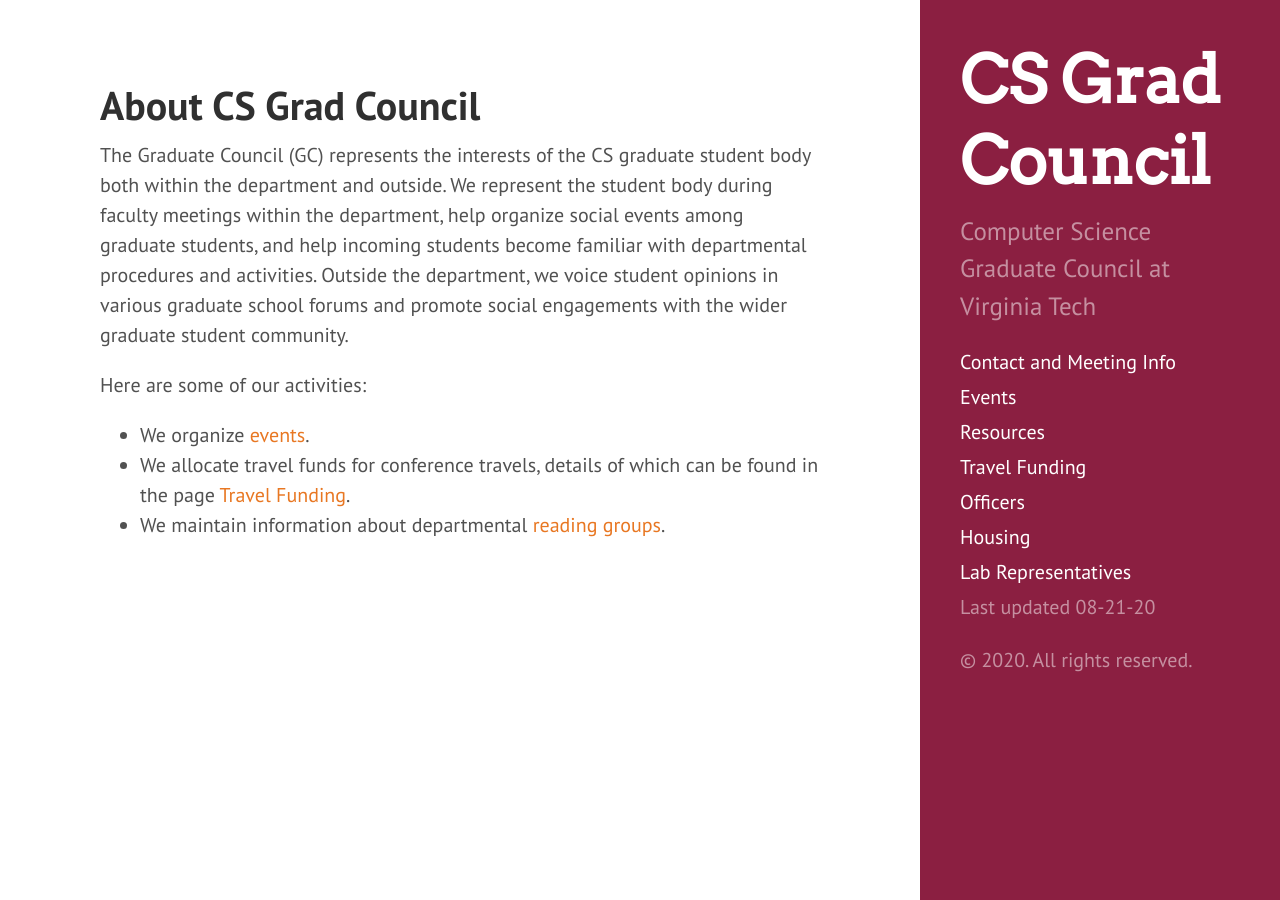
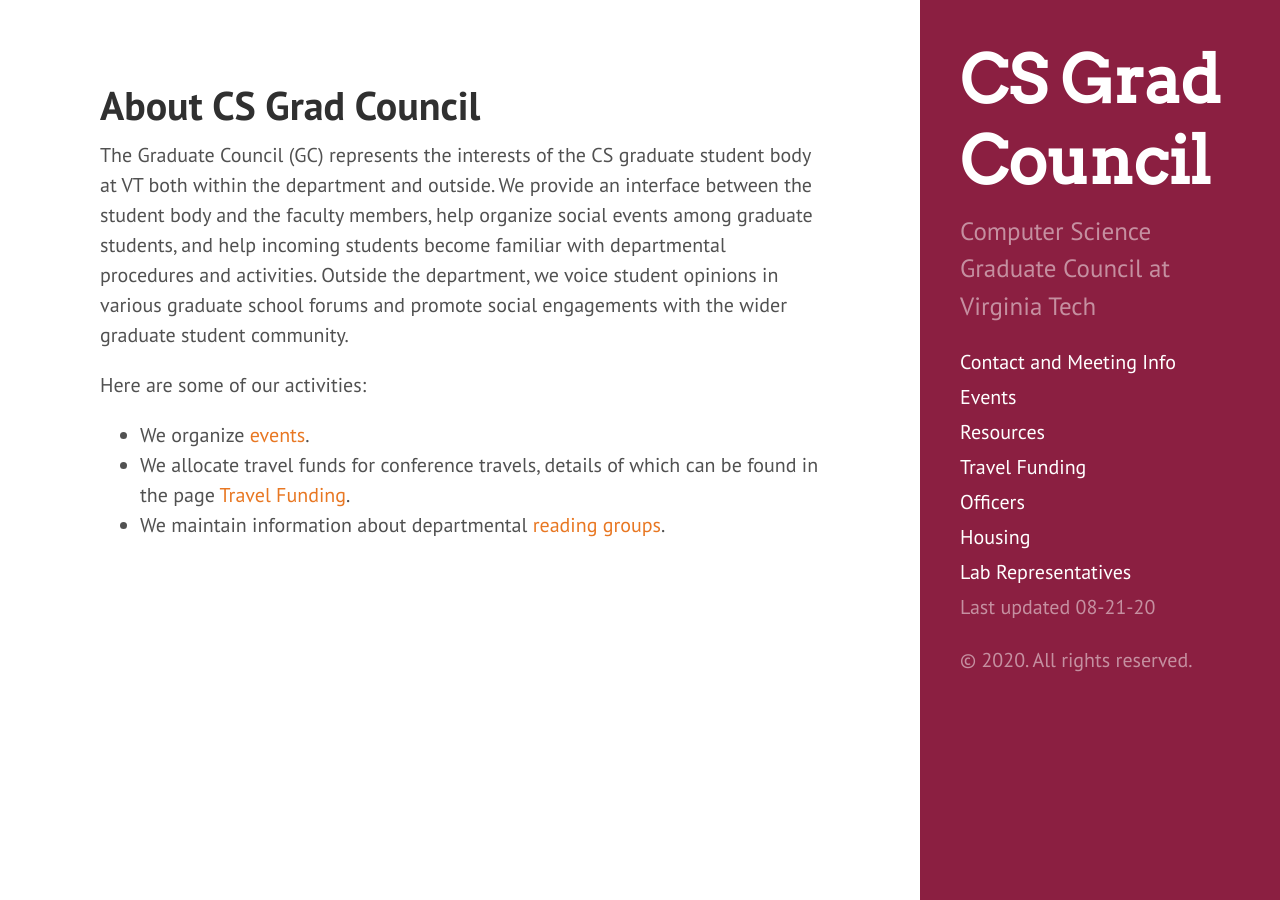
Before and after one commit to CSGraduateCouncil-VirginiaTech/csgc-website, a Jekyll site: the page built from index.md, in a window 1280 px wide. Built offline with Jekyll 4.4.1, drawn with Linux system fonts in a browser that asks for light colours.

Commit message:
Update the Grad council intro
Making sure grad council is introduced as a two-way interface between the students and faculty.

```diff
--- a/index.md
+++ b/index.md
@@ -5,10 +5,10 @@
 layout: page
 title: About CS Grad Council
 ---
+The Graduate Council (GC) represents the interests of the CS graduate student body at VT both within the department and outside.
+We provide an interface between the student body and the faculty members, help organize social events among graduate students, and help incoming students become familiar with departmental procedures and activities.
+Outside the department, we voice student opinions in various graduate school forums and promote social engagements with the wider graduate student community.
 
-The Graduate Council (GC) represents the interests of the CS graduate student body both within the department and outside.
-We represent the student body during faculty meetings within the department, help organize social events among graduate students, and help incoming students become familiar with departmental procedures and activities.
-Outside the department, we voice student opinions in various graduate school forums and promote social engagements with the wider graduate student community.
 
 Here are some of our activities:
 - We organize [events](/events/).
```
